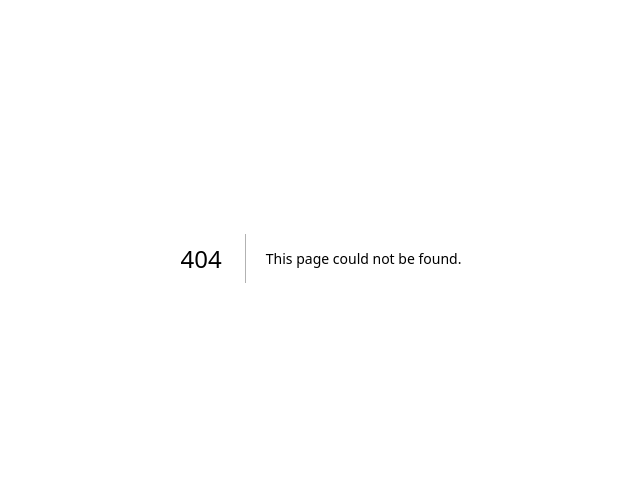
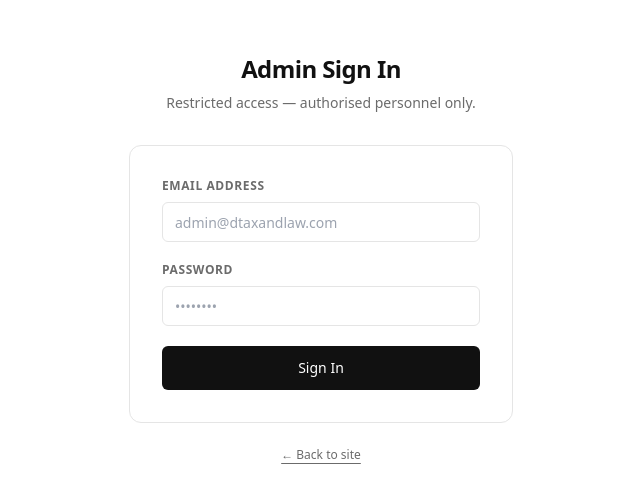
Before and after one commit to DEBOJEETDAS36/firmz, a Next.js app: page /admin/login in a window 1280 px wide. Before the commit this address had no page. Shown: the part 142-640 px from the top of the page, without its empty margins (319-959 px from the left). Built offline with nearby package versions, Linux system fonts and the light colour scheme.

Commit message:
Login page created for admin

```diff
--- /dev/null
+++ b/app/admin/login/page.tsx
@@ -0,0 +1,125 @@
+// app/admin/login/page.tsx
+"use client";
+
+import { useState } from "react";
+import { useRouter } from "next/navigation";
+
+export default function AdminLoginPage() {
+  const router = useRouter();
+  const [form, setForm] = useState({ email: "", password: "" });
+  const [status, setStatus] = useState<"idle" | "loading" | "error">("idle");
+  const [errorMsg, setErrorMsg] = useState("");
+
+  const handleChange = (e: React.ChangeEvent<HTMLInputElement>) => {
+    setForm((prev) => ({ ...prev, [e.target.id]: e.target.value }));
+  };
+
+  const handleSubmit = async (e: React.FormEvent) => {
+    e.preventDefault();
+    setStatus("loading");
+    setErrorMsg("");
+
+    try {
+      const res = await fetch("/api/auth/login", {
+        method: "POST",
+        headers: { "Content-Type": "application/json" },
+        body: JSON.stringify(form),
+      });
+
+      const data = await res.json();
+
+      if (!res.ok) {
+        setErrorMsg(data.error || "Login failed.");
+        setStatus("error");
+        return;
+      }
+
+      router.push("/admin/dashboard");
+    } catch {
+      setErrorMsg("Network error. Please try again.");
+      setStatus("error");
+    }
+  };
+
+  return (
+    <div className="min-h-screen bg-background flex items-center justify-center px-4">
+      <div className="w-full max-w-sm">
+
+        {/* Header */}
+        <div className="mb-8 text-center">
+          <h1 className="text-2xl font-bold tracking-tight text-foreground">
+            Admin Sign In
+          </h1>
+          <p className="mt-2 text-sm text-muted">
+            Restricted access — authorised personnel only.
+          </p>
+        </div>
+
+        {/* Card */}
+        <div className="rounded-xl border border-border bg-background/50 p-8">
+          <form className="space-y-5" onSubmit={handleSubmit}>
+
+            <div>
+              <label
+                htmlFor="email"
+                className="block text-xs font-semibold uppercase tracking-wider text-muted mb-2"
+              >
+                Email Address
+              </label>
+              <input
+                type="email"
+                id="email"
+                value={form.email}
+                onChange={handleChange}
+                required
+                autoComplete="email"
+                placeholder="admin@dtaxandlaw.com"
+                className="w-full h-10 rounded-md border border-border bg-background px-3 text-sm text-foreground focus:outline-none focus:border-foreground/40"
+              />
+            </div>
+
+            <div>
+              <label
+                htmlFor="password"
+                className="block text-xs font-semibold uppercase tracking-wider text-muted mb-2"
+              >
+                Password
+              </label>
+              <input
+                type="password"
+                id="password"
+                value={form.password}
+                onChange={handleChange}
+                required
+                autoComplete="current-password"
+                placeholder="••••••••"
+                className="w-full h-10 rounded-md border border-border bg-background px-3 text-sm text-foreground focus:outline-none focus:border-foreground/40"
+              />
+            </div>
+
+            {status === "error" && (
+              <p className="text-sm text-red-500">{errorMsg}</p>
+            )}
+
+            <button
+              type="submit"
+              disabled={status === "loading"}
+              className="w-full inline-flex h-11 items-center justify-center rounded-md bg-foreground px-6 text-sm font-medium text-background transition-colors hover:bg-foreground/90 disabled:opacity-50"
+            >
+              {status === "loading" ? "Signing in…" : "Sign In"}
+            </button>
+
+          </form>
+        </div>
+
+        {/* Back link */}
+        <p className="mt-6 text-center text-xs text-muted">
+          <a href="/" className="underline underline-offset-4 hover:text-foreground transition-colors">
+            ← Back to site
+          </a>
+        </p>
+
+      </div>
+    </div>
+  );
+}
```
